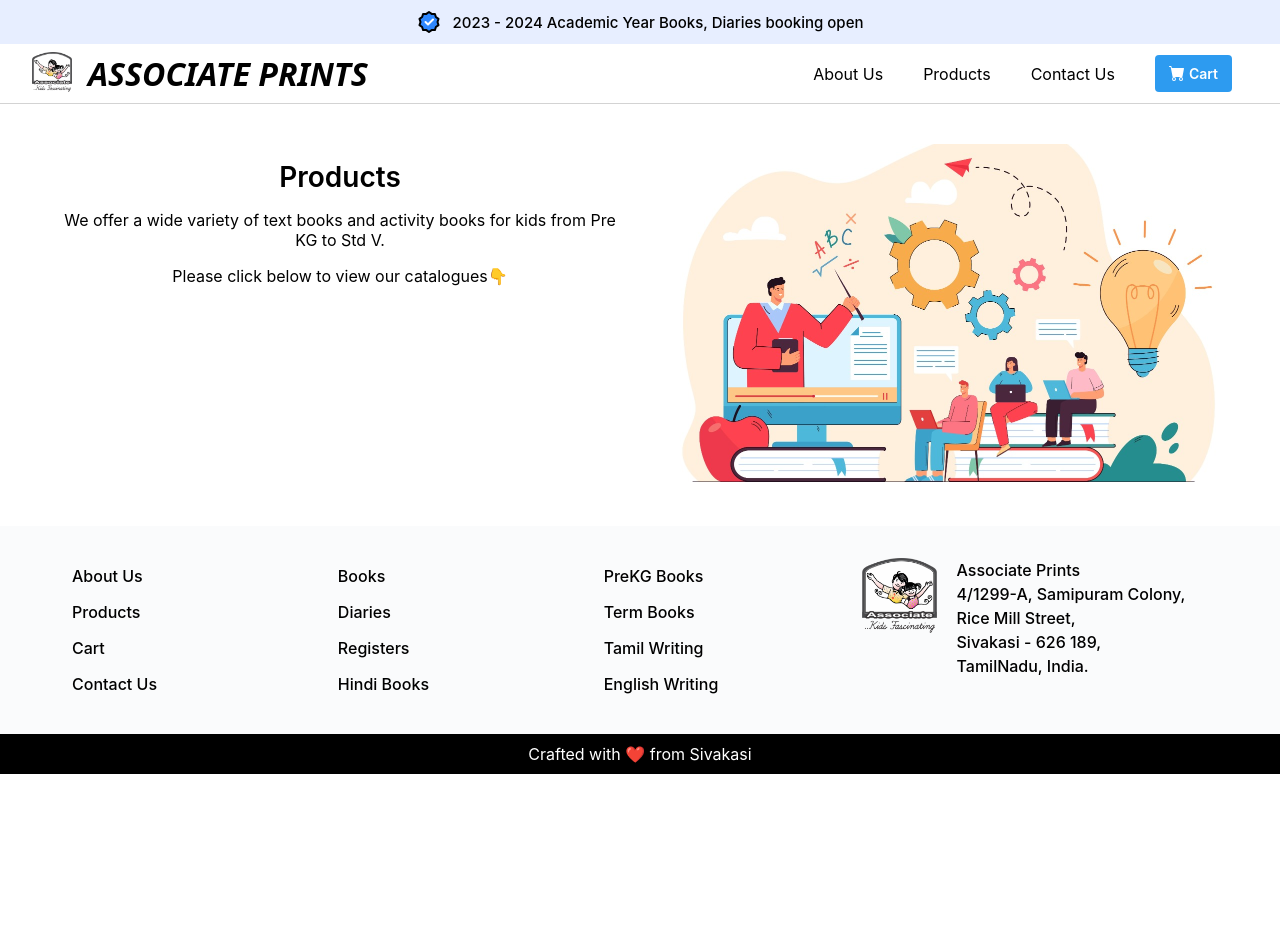
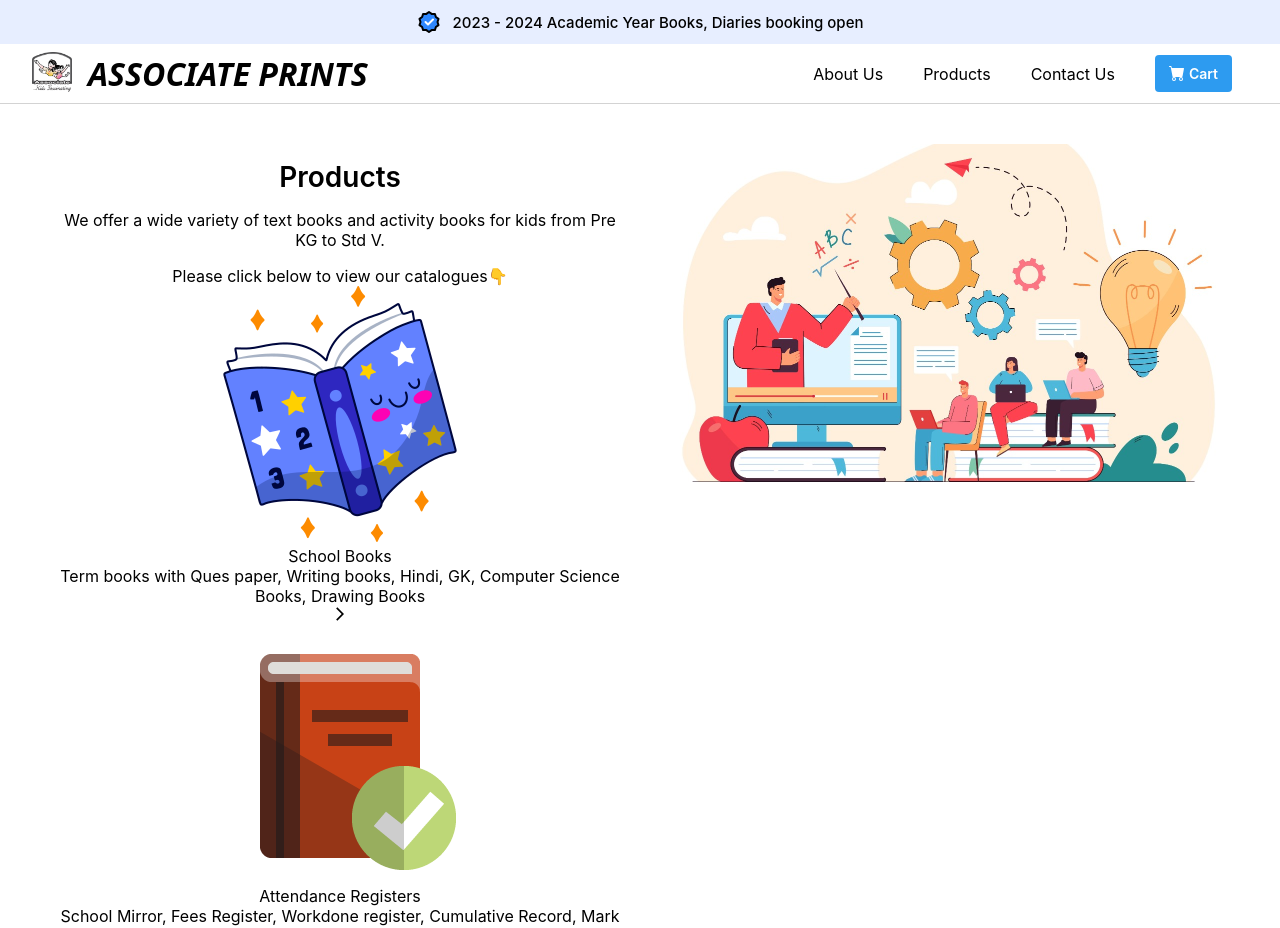
Before and after one commit to barathv98/AssoWeb, a React (Create React App) app: page /products in a window 1280 px wide. Shown: the top 928 px of the page. Before the commit the page ends 800 px from the top, so only its background shows below. Built offline with nearby package versions, Linux system fonts and the light colour scheme.

Commit message:
feat(): updated products

```diff
--- a/src/components/Products/index.tsx
+++ b/src/components/Products/index.tsx
@@ -1,6 +1,14 @@
+import { MdArrowForwardIos } from "react-icons/md";
+import priceListLinks from '../../utils/constants';
+import {ReactComponent as BookIcon} from '../../assets/icons/book.svg';
+// import {ReactComponent as DiaryIcon} from '../../assets/icons/diary.svg';
+import {ReactComponent as RegisterIcon} from '../../assets/icons/register.svg';
 import styles from './styles.module.scss';
 
 const Products = () => {
+    const onProductClick = (url: string) => {
+        window.open(url, "_blank", "noreferrer");
+    };
     return (<div className={styles.products}>
         <div className={styles.image}>
             <img src={require('../../assets/images/products.jpg')} alt="about us" />
@@ -10,6 +18,44 @@
             <div className={styles.content}>
                 We offer a wide variety of text books and activity books for kids from Pre KG to Std V.
                 <div className={styles.clickNote}>Please click below to view our catalogues👇</div>
+                <div className={styles.productLinks}>
+                    <div className={styles.linkContainer} onClick={() => onProductClick(priceListLinks.book)}>
+                        <div className={`${styles.iconContainer} ${styles.book}`}><BookIcon /></div>
+                        <div className={styles.text}>
+                            <div className={styles.title}>School Books</div>
+                            <div className={styles.subTitle}>
+                                Term books with Ques paper, Writing books, Hindi, GK, Computer Science Books, Drawing Books
+                            </div>
+                        </div>
+                        <div className={styles.arrowContainer}>
+                            <MdArrowForwardIos />
+                        </div>
+                    </div>
+                    <div className={styles.linkContainer} onClick={() => onProductClick(priceListLinks.register)}>
+                        <div className={`${styles.iconContainer} ${styles.register}`}><RegisterIcon /></div>
+                        <div className={styles.text}>
+                            <div className={styles.title}>Attendance Registers</div>
+                            <div className={styles.subTitle}>
+                                School Mirror, Fees Register, Workdone register, Cumulative Record, Mark & Grade Record, TC Book
+                            </div>
+                        </div>
+                        <div className={styles.arrowContainer}>
+                            <MdArrowForwardIos />
+                        </div>
+                    </div>
+                    {/* <div className={styles.linkContainer}>
+                        <div className={`${styles.iconContainer} ${styles.diary}`}><DiaryIcon /></div>
+                        <div className={styles.text}>
+                            <div className={styles.title}>School Diaries</div>
+                            <div className={styles.subTitle}>
+                                Term books with Ques paper, Writing books, Hindi, GK, Computer Science Books, Drawing Books
+                            </div>
+                        </div>
+                        <div className={styles.arrowContainer}>
+                            <MdArrowForwardIos />
+                        </div>
+                    </div> */}
+                </div>
             </div>
         </div>
     </div>)
```
